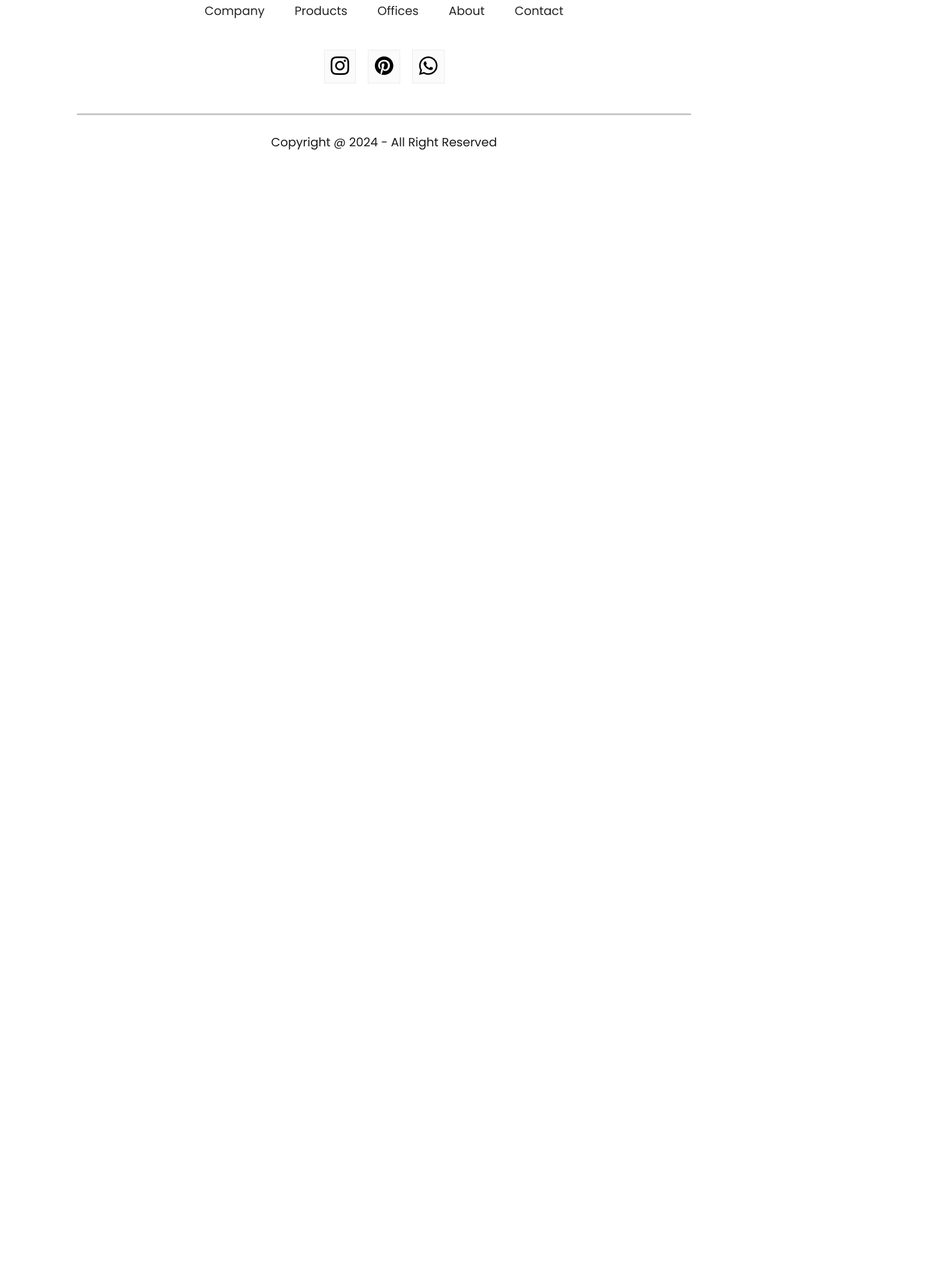
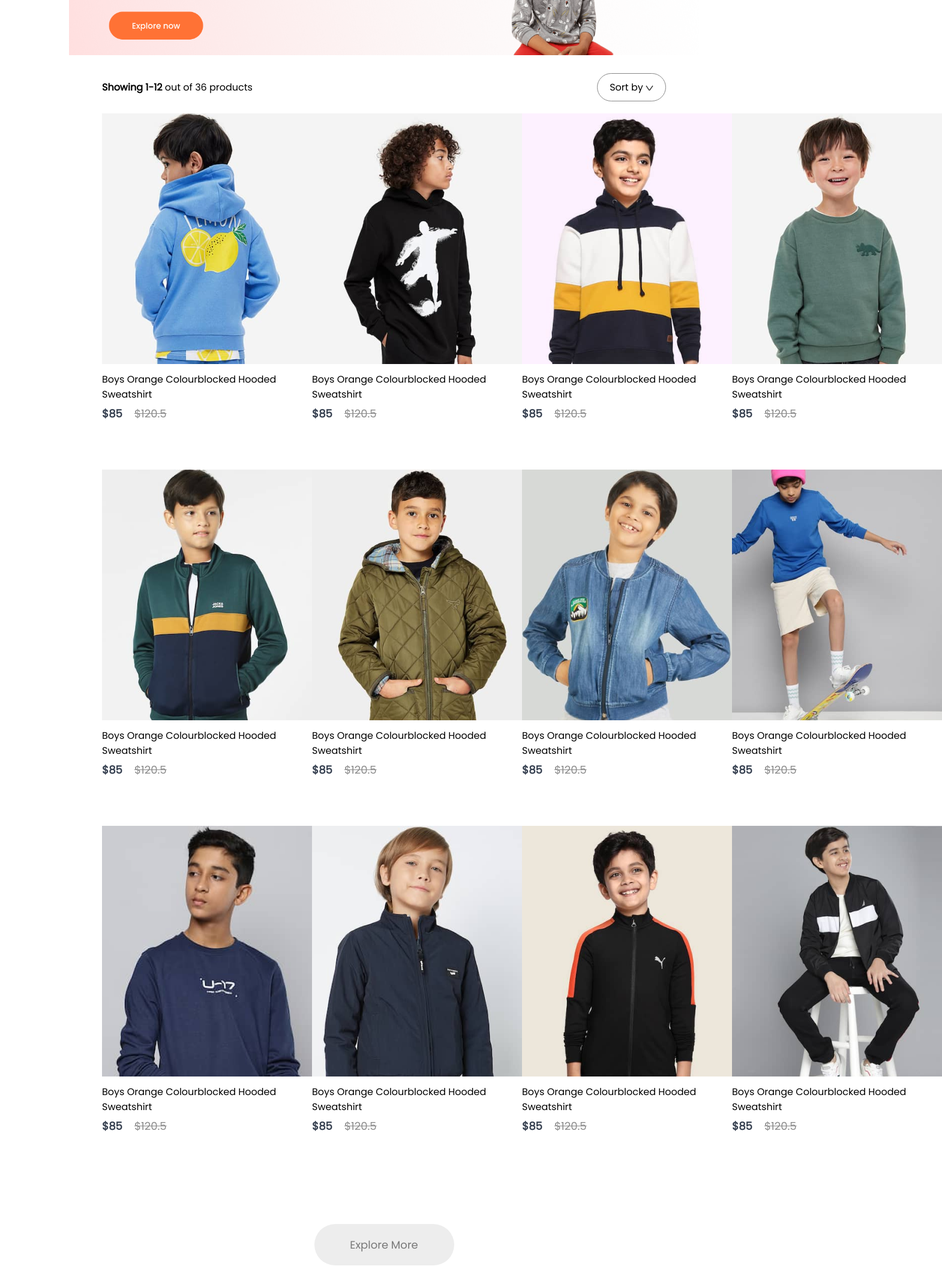
Before and after one commit to DouglasWillianBasilio/ecommerceFullStack, a React (Create React App) app in the folder frontend/: page /kids in a window 1280 px wide. Shown: the part 260-2406 px from the top of the page at 60% size, 1570 px wide, since content can reach past the window. Before the commit the page ends 800 px from the top, so only its background shows below. Built offline with nearby package versions, Linux system fonts and the light colour scheme.

Commit message:
update adicionando as outras paginas usando props
usando props para colocar os produtos nas outras paginas

```diff
--- a/frontend/src/App.js
+++ b/frontend/src/App.js
@@ -7,6 +7,9 @@ import { Product } from './Pages/Product';
 import { Cart } from './Pages/Cart';
 import { LoginSignup } from './Pages/LoginSignup';
 import { Footer } from './Components/Footer/Footer';
+import men_banner from './Components/Assets/banner_mens.png';
+import women_banner from './Components/Assets/banner_women.png';
+import kids_banner from './Components/Assets/banner_kids.png';
 
 function App() {
   return (
@@ -15,9 +18,9 @@ function App() {
         <Navbar />
         <Routes>
           <Route path='/' element={<Shop />} />
-          <Route path='/mens' element={<ShopCategory category="men" />} />
-          <Route path='/womens' element={<ShopCategory category="women" />} />
-          <Route path='/kids' element={<ShopCategory category="kid" />} />
+          <Route path='/mens' element={<ShopCategory banner={men_banner} category="men" />} />
+          <Route path='/womens' element={<ShopCategory banner={women_banner} category="women" />} />
+          <Route path='/kids' element={<ShopCategory banner={kids_banner} category="kid" />} />
           <Route path='/product' element={<Product />}>
             <Route path=':productId' element={<Product />} />
           </Route>
--- /dev/null
+++ b/frontend/src/Context/ShopContext.jsx
@@ -0,0 +1,17 @@
+import React, { createContext } from "react";
+import all_product from "../Components/Assets/all_product";
+
+export const ShopContext =  createContext(null);
+
+const ShopContextProvider = ((props) => {
+
+    const contextValue = {all_product};
+
+    return (
+        <ShopContext.Provider value={contextValue}>
+            {props.children}
+        </ShopContext.Provider>
+    )
+})
+
+export default ShopContextProvider;
--- /dev/null
+++ b/frontend/src/Pages/CSS/ShopCategory.css
@@ -0,0 +1,43 @@
+.shopcategory-banner {
+    display: block;
+    margin: 30px auto;
+    width: 82%;
+}
+
+.shopcategory-indexSort {
+    display: flex;
+    margin: 0px 170px;
+    justify-content: space-between;
+    align-items: center;
+}
+
+.shopcategory-sort {
+    padding: 10px 20px;
+    border-radius: 40px;
+    border: 1px solid #888;
+}
+
+.shopcategory-indexSort p span{
+    font-weight: 600;
+}
+
+.shopcategory-products {
+    margin: 20px 170px;
+    display: grid;
+    grid-template-columns: 1fr 1fr 1fr 1fr;
+    row-gap: 80px;
+}
+
+.shopcategory-loadmore {
+    display: flex;
+    justify-content: center;
+    align-items: center;
+    margin: 150px auto;
+    width: 233px;
+    height: 69px;
+    border-radius: 75px;
+    background: #ededed;
+    color: #787878;
+    font-size: 18px;
+    font-weight: 500;
+}
--- a/frontend/src/Pages/ShopCategory.jsx
+++ b/frontend/src/Pages/ShopCategory.jsx
@@ -1,7 +1,40 @@
-import React from 'react'
+import React, { useContext } from 'react'
+import './CSS/ShopCategory.css'
+import { ShopContext } from '../Context/ShopContext'
+import dropdown_icon from '../Components/Assets/dropdown_icon.png'
+import { Item } from '../Components/Item/Item'
 
-export const ShopCategory = () => {
+export const ShopCategory = (props) => {
+  const {all_product} = useContext(ShopContext);
   return (
-    <div>ShopCategory</div>
+    <div className='shop-category'>
+      <img className='shopcategory-banner' src={props.banner} alt="banner" />
+      <div className="shopcategory-indexSort">
+        <p>
+          <span>Showing 1-12</span> out of 36 products
+        </p>
+        <div className="shopcategory-sort">
+          Sort by <img src={dropdown_icon} alt="DropDownIcon" />
+        </div>
+      </div>
+      <div className="shopcategory-products">
+        {all_product.map((item, i) => {
+          if(props.category===item.category) {
+            return <Item key={i}
+            id={item.id}
+            name={item.name}
+            image={item.image}
+            new_price={item.new_price}
+            old_price={item.old_price} />
+          }
+          else {
+            return null;
+          }
+        })}
+      </div>
+      <div className="shopcategory-loadmore">
+        Explore More
+      </div>
+    </div>
   )
 }
--- a/frontend/src/index.js
+++ b/frontend/src/index.js
@@ -3,11 +3,15 @@ import ReactDOM from 'react-dom/client';
 import './index.css';
 import App from './App';
 import reportWebVitals from './reportWebVitals';
+import ShopContextProvider from './Context/ShopContext';
 
 const root = ReactDOM.createRoot(document.getElementById('root'));
 root.render(
   <React.StrictMode>
-    <App />
+    <ShopContextProvider>
+      <App />
+    </ShopContextProvider>
+
   </React.StrictMode>
 );
 
```
